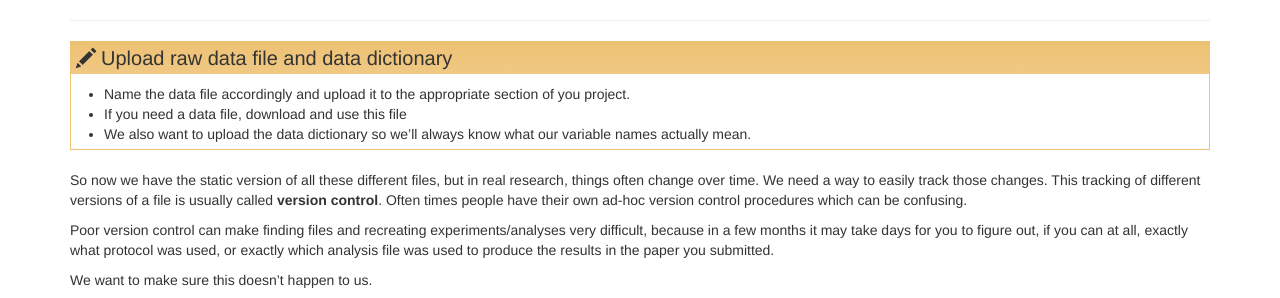
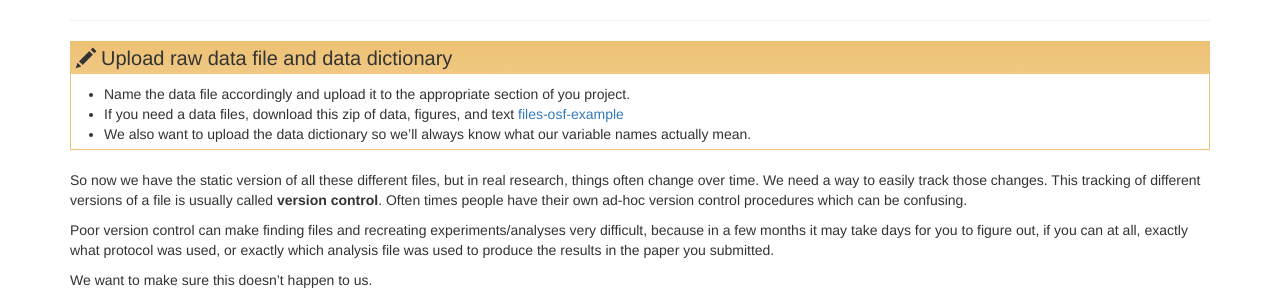
Before and after one commit to ucla-data-archive/2017-sio-osfdemo, a Jekyll site: the page built from _episodes/03-documenting.md, in a window 1280 px wide. Shown: the part 593-891 px from the top of the page. Built offline with Jekyll 4.4.1, drawn with Linux system fonts in a browser that asks for light colours.

Commit message:
adding files

```diff
--- a/_episodes/03-documenting.md
+++ b/_episodes/03-documenting.md
@@ -28,7 +28,7 @@ You always want to **keep a copy of our complete, raw data file.** Even if we en
 >## Upload raw data file and data dictionary
 >
 >* Name the data file accordingly and upload it to the appropriate section of you project.
->  * If you need a data file, download and use this file <gapminder.csv>
+>  * If you need a data files, download this zip of data, figures, and text [files-osf-example](https://github.com/ucla-data-archive/2018-env-188b/raw/master/data/files-osf-examples.zip)
 >* We also want to upload the data dictionary so we’ll always know what our variable names actually mean.
 {: .challenge}
 
```
